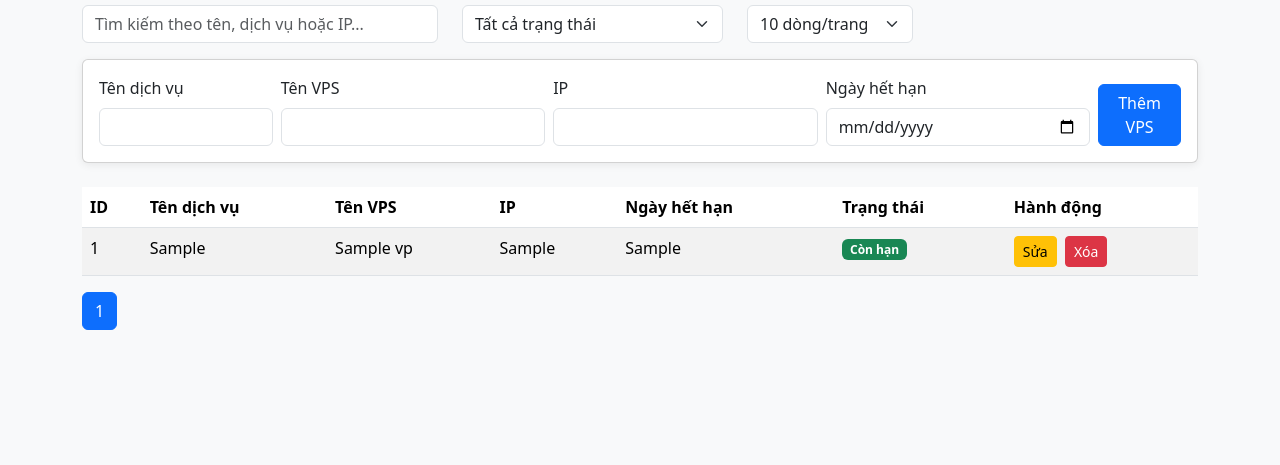
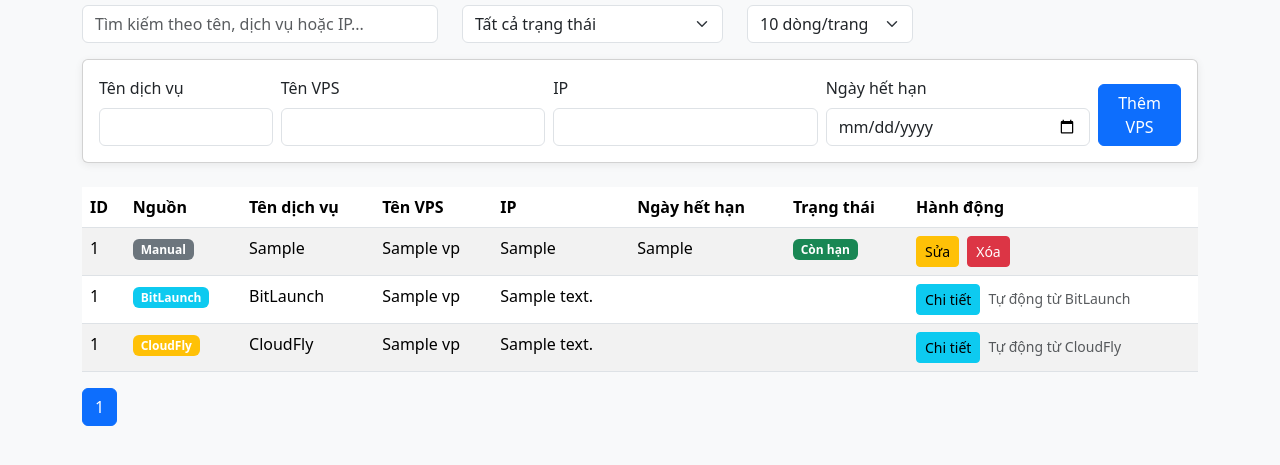
Before and after one commit to griffincharlessgk/vps-manager, a Flask app: page /vps in a window 1280 px wide. Shown: the part 175-640 px from the top of the page. Run offline with Flask 3, Linux system fonts and the light colour scheme; the visitor is signed in with stand-in values (Sample User, id 1); tables that the repository leaves empty hold one stand-in row (values such as "Sample post").

Commit message:
update_VPSmanager

```diff
--- a/ui/app.py
+++ b/ui/app.py
@@ -145,11 +145,44 @@ def create_app():
 
     @app.route('/api/vps')
     def list_vps():
-        vps_list = manager.list_vps()
-        for vps in vps_list:
-            if 'service' not in vps:
-                vps['service'] = ''
-        return jsonify(vps_list)
+        """Lấy danh sách VPS từ tất cả nguồn: manual, BitLaunch, CloudFly"""
+        if 'user_id' not in session:
+            return {'status': 'error', 'error': 'Chưa đăng nhập'}, 401
+
+        try:
+            # Lấy VPS thủ công
+            manual_vps_list = manager.list_vps()
+            for vps in manual_vps_list:
+                if 'service' not in vps:
+                    vps['service'] = ''
+                vps['source'] = 'manual'  # Đánh dấu nguồn
+
+            # Lấy VPS từ BitLaunch
+            bitlaunch_vps_list = manager.list_bitlaunch_vps(session['user_id'])
+            for vps in bitlaunch_vps_list:
+                vps['source'] = 'bitlaunch'  # Đánh dấu nguồn
+                # Map fields để phù hợp với UI
+                vps['service'] = 'BitLaunch'
+                vps['ip'] = vps.get('ip_address', 'N/A')
+                vps['expiry'] = None  # BitLaunch không có expiry
+
+            # Lấy VPS từ CloudFly
+            cloudfly_vps_list = manager.list_cloudfly_vps(session['user_id'])
+            for vps in cloudfly_vps_list:
+                vps['source'] = 'cloudfly'  # Đánh dấu nguồn
+                # Map fields để phù hợp với UI
+                vps['service'] = 'CloudFly'
+                vps['ip'] = vps.get('ip_address', 'N/A')
+                vps['expiry'] = None  # CloudFly không có expiry
+
+            # Kết hợp tất cả VPS
+            all_vps = manual_vps_list + bitlaunch_vps_list + cloudfly_vps_list
+
+            return jsonify(all_vps)
+
+        except Exception as e:
+            logger.error(f"Error listing VPS: {e}")
+            return {'status': 'error', 'error': str(e)}, 500
 
     @app.route('/api/vps', methods=['POST'])
     def add_vps():
--- a/ui/templates/vps.html
+++ b/ui/templates/vps.html
@@ -54,6 +54,7 @@
   <thead>
     <tr>
       <th>ID</th>
+      <th>Nguồn</th>
       <th>Tên dịch vụ</th>
       <th>Tên VPS</th>
       <th>IP</th>
@@ -114,6 +115,10 @@ function filterVps() {
            (vps.service && vps.service.toLowerCase().includes(search));
     }
     if (ok && status) {
+      // VPS từ API không có expiry, bỏ qua filter status
+      if (!vps.expiry) {
+        return true;
+      }
       const today = new Date();
       const exp = new Date(vps.expiry);
       const diff = Math.ceil((exp - today) / (1000*60*60*24));
@@ -135,17 +140,45 @@ function renderVpsTable() {
   const end = start + rowsPerPage;
   filtered.slice(start, end).forEach(vps => {
     const tr = document.createElement('tr');
+
+    // Hiển thị nguồn với badge màu
+    let sourceBadge = '';
+    if (vps.source === 'bitlaunch') {
+      sourceBadge = '<span class="badge bg-info">BitLaunch</span>';
+    } else if (vps.source === 'cloudfly') {
+      sourceBadge = '<span class="badge bg-warning">CloudFly</span>';
+    } else {
+      sourceBadge = '<span class="badge bg-secondary">Manual</span>';
+    }
+
+    // Xác định actions dựa trên nguồn
+    let actions = '';
+    if (vps.source === 'manual') {
+      actions = `
+        <button class="btn btn-sm btn-warning me-1 admin-only" onclick='editVps(${JSON.stringify(vps)})'>Sửa</button>
+        <button class="btn btn-sm btn-danger admin-only" onclick='showDeleteModal("${vps.id}", "${vps.name||''}")'>Xóa</button>
+      `;
+    } else if (vps.source === 'bitlaunch') {
+      actions = `
+        <button class="btn btn-sm btn-info me-1" onclick='viewBitLaunchVps("${vps.id}")'>Chi tiết</button>
+        <span class="text-muted small">Tự động từ BitLaunch</span>
+      `;
+    } else if (vps.source === 'cloudfly') {
+      actions = `
+        <button class="btn btn-sm btn-info me-1" onclick='viewCloudFlyVps("${vps.id}")'>Chi tiết</button>
+        <span class="text-muted small">Tự động từ CloudFly</span>
+      `;
+    }
+
     tr.innerHTML = `
       <td>${vps.id}</td>
+      <td>${sourceBadge}</td>
       <td>${vps.service || ''}</td>
       <td>${vps.name || ''}</td>
       <td>${vps.ip || ''}</td>
       <td>${vps.expiry || ''}</td>
       <td>${getStatus(vps.expiry)}</td>
-      <td>
-        <button class="btn btn-sm btn-warning me-1 admin-only" onclick='editVps(${JSON.stringify(vps)})'>Sửa</button>
-        <button class="btn btn-sm btn-danger admin-only" onclick='showDeleteModal("${vps.id}", "${vps.name||''}")'>Xóa</button>
-      </td>
+      <td>${actions}</td>
     `;
     tbody.appendChild(tr);
   });
@@ -252,6 +285,18 @@ document.getElementById('confirm-delete-btn').onclick = function() {
   modal.hide();
 };
 
+// Thêm các hàm để xem chi tiết VPS từ API
+function viewBitLaunchVps(vpsId) {
+  // Redirect đến trang BitLaunch để xem chi tiết
+  window.open('/bitlaunch', '_blank');
+}
+
+function viewCloudFlyVps(vpsId) {
+  // Redirect đến trang CloudFly để xem chi tiết
+  window.open('/cloudfly', '_blank');
+}
+
+// Load VPS data khi trang load
 loadVps();
 </script>
 {% endblock %}
```
